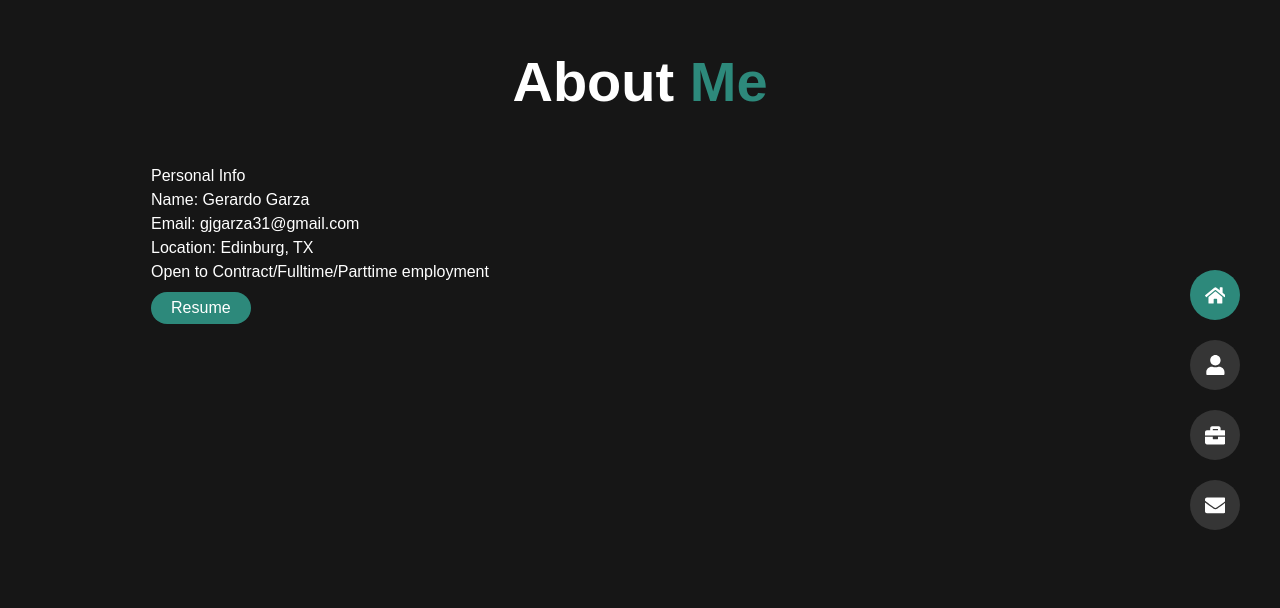
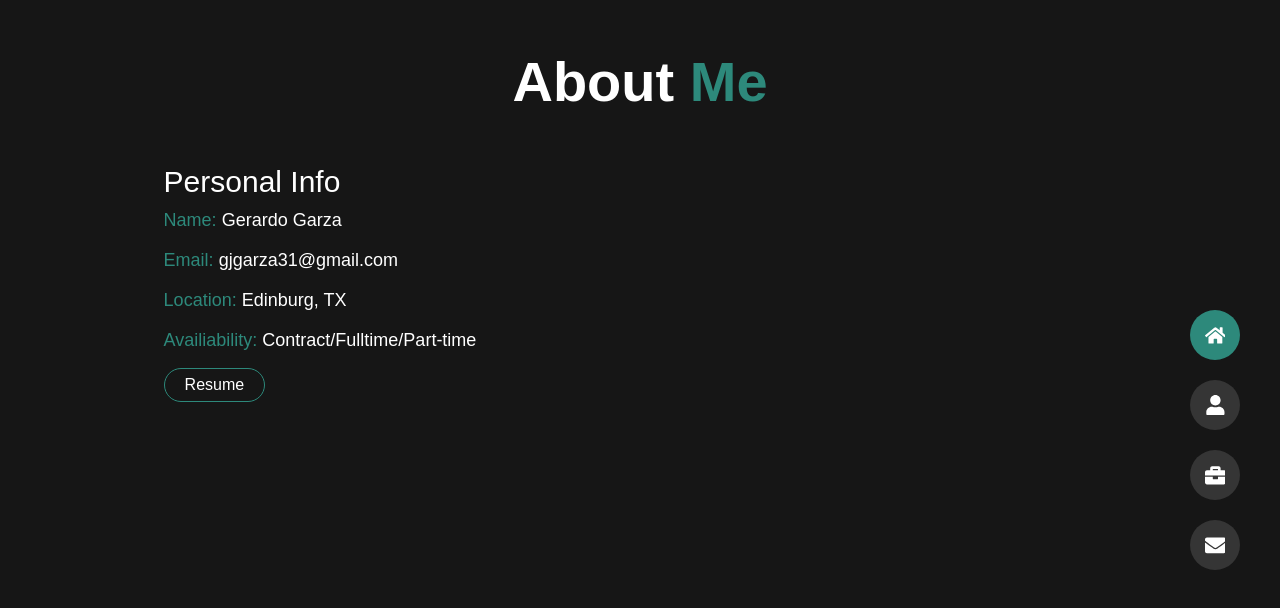
Before and after one commit to owlsCloud/GerardoGarza, a React (Create React App) app: page /about in a window 1280 px wide. Shown: the top 608 px of the page. Built offline with nearby package versions, Linux system fonts and the light colour scheme; the HTML template or start-up script is replaced by a standard one.

Commit message:
added to about me

```diff
--- a/src/components/About.js
+++ b/src/components/About.js
@@ -2,23 +2,32 @@ import React from "react";
 import Fade from "react-reveal/Zoom";
 function About() {
   return (
+    <>
+      <h1 className=" m-10 text-[56px] text-white font-bold flex justify-center ">
+        About&nbsp; <span className="text-primary">Me</span>
+      </h1>
       <section id="aboutMe" className="h-screen">
         <Fade>
-        <h1 className=" p-10 text-[56px] text-white font-bold flex justify-center ">
-          About&nbsp; <span className="text-primary">Me</span>
-        </h1>
-        <div className="flex justify-center w-1/2">
-          <div className="text-white  ">
-            <h5>Personal Info</h5>
-            <ul>
-              <li>Name: Gerardo Garza</li>
-              <li>Email: gjgarza31@gmail.com</li>
+          <div className="flex w-1/2 ">
+            <div className="text-white m-auto">
+              <h2 className="text-3xl">Personal Info</h2>
+              <ul className="text-lg leading-10">
+                <li>
+                  <span className="text-primary">Name:</span> Gerardo Garza
+                </li>
+                <li>
+                  <span className="text-primary">Email:</span>{" "}
+                  gjgarza31@gmail.com
+                </li>
+                <li>
+                  <span className="text-primary">Location:</span> Edinburg, TX
+                </li>
+                <li>
+                  <span className="text-primary">Availiability: </span>
+                  Contract/Fulltime/Part-time
+                </li>
               </ul>
-            <ul>
-              <li>Location: Edinburg, TX</li>
-              <li>Open to Contract/Fulltime/Parttime employment</li>
-            </ul>
-            <button className="rounded-full bg-textColor py-1 px-5 mt-2">
+              <button className="rounded-full bg-transparent border border-primary py-1 px-5 mt-2 hover:bg-primary">
                 Resume
               </button>
             </div>
@@ -26,6 +35,7 @@ function About() {
           </div>
         </Fade>
       </section>
+    </>
   );
 }
 
--- a/src/components/MainPage.js
+++ b/src/components/MainPage.js
@@ -15,25 +15,25 @@ function MainPage() {
         </h1>
 
         <ul className="text-primary leading-7">
-          <Zoom delay={1500}>
+          <Zoom delay={750}>
             <li className="before:content-['-'] before:mr-2">
               Fullstack Developer
             </li>
           </Zoom>
-          <Zoom delay={2750}>
+          <Zoom delay={2000}>
             <li className="before:content-['-'] before:mr-2">
               Dedicated Team Player
             </li>
           </Zoom>
-          <Zoom delay={4000}>
+          <Zoom delay={3250}>
             <li className="before:content-['-'] before:mr-2 mb-2">
               Reliable and Efficient
             </li>
           </Zoom>
-          <Zoom delay={5250}>
+          <Zoom delay={4450}>
             <Link
               to={"about"}
-              className="rounded-full bg-primary text-white py-1 px-5 mt-10"
+              className="rounded-full bg-primary text-white py-1 px-2.5 mt-10"
             >
               More About Me
             </Link>
```
Lines whose indentation alone changed are shown as unchanged.
